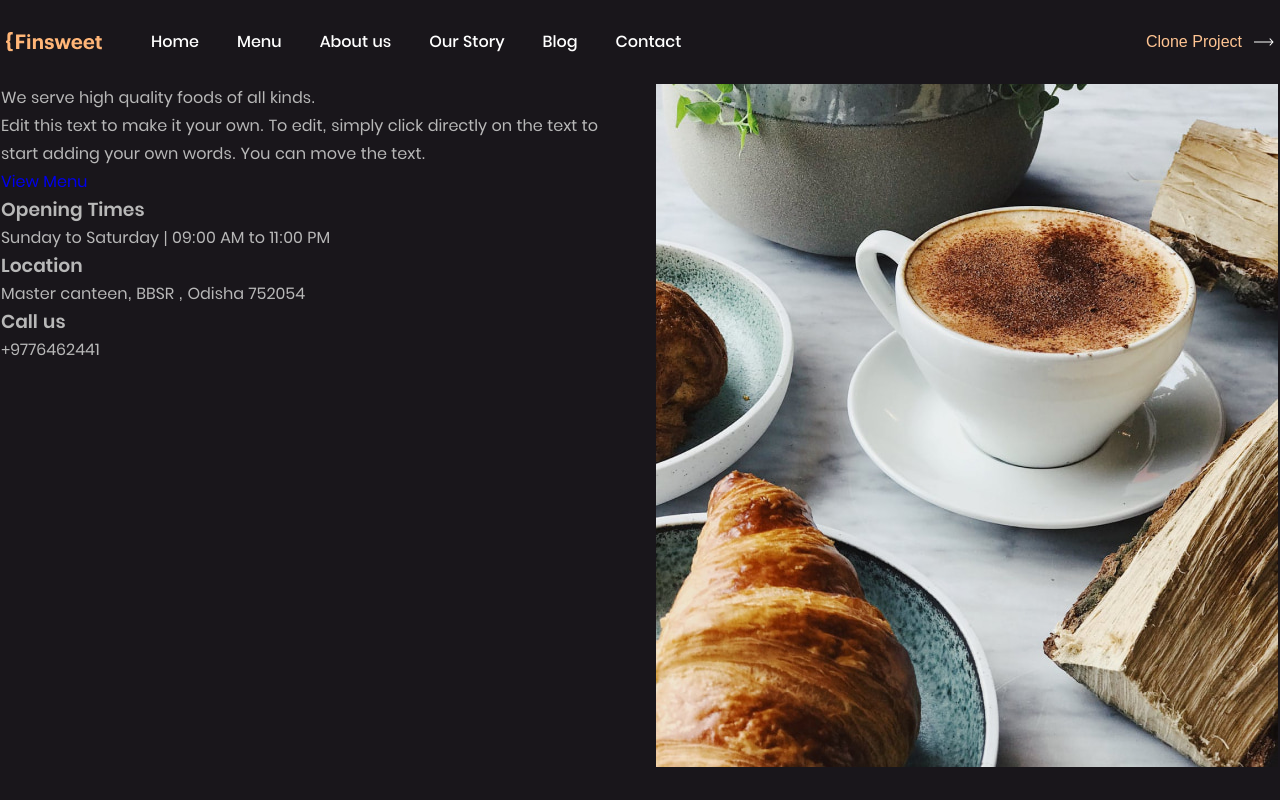
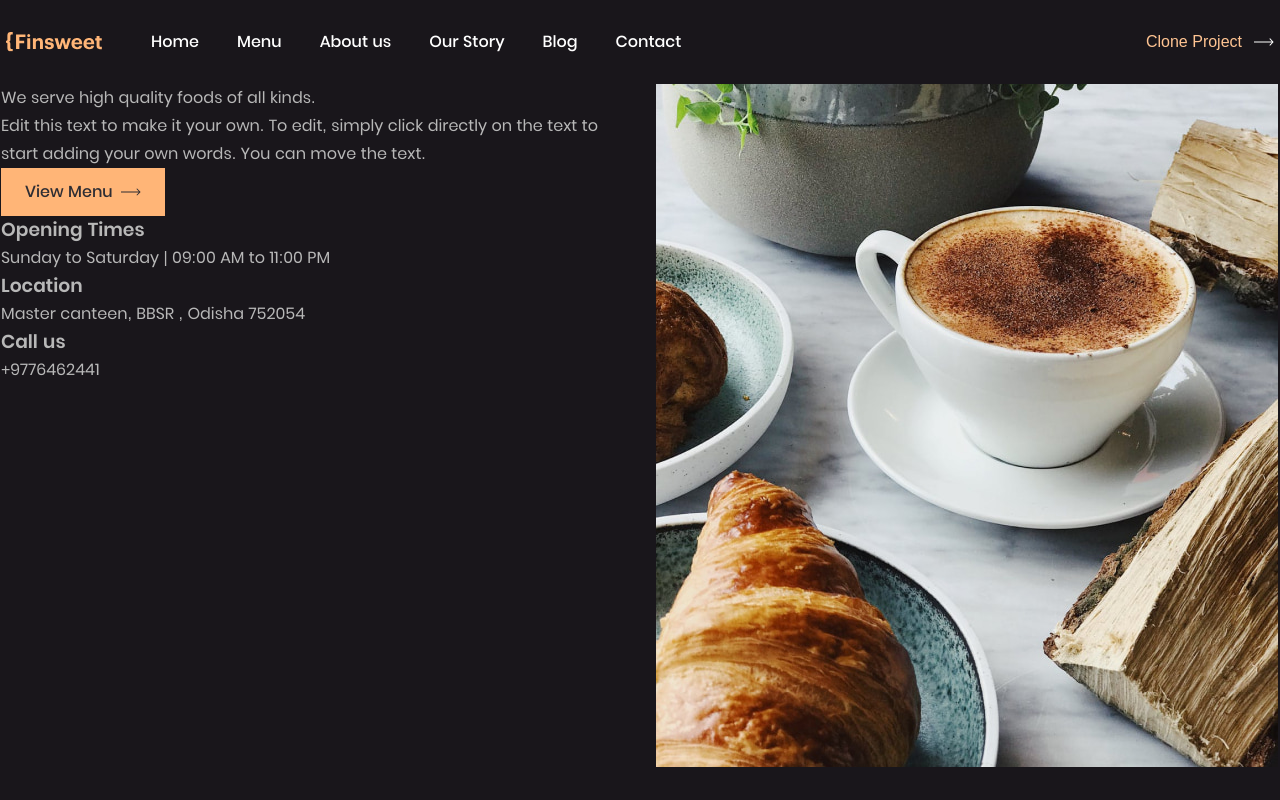
Before and after one commit to gr-sv/Finsweet, a React (Create React App) app: page / in a window 1280 px wide. Shown: the top 800 px of the page. Built offline with nearby package versions, Linux system fonts and the light colour scheme.

Commit message:
Add icon, styles for Link in homePage

```diff
--- a/src/Pages/HomePage/homePage.module.scss
+++ b/src/Pages/HomePage/homePage.module.scss
@@ -7,3 +7,24 @@
 	grid-template-columns: repeat(2, 1fr);
 	column-gap: 32px;
 }
+
+.promoLink {
+	display: inline-block;
+	padding: 12px 24px;
+	font-weight: 500;
+	font-size: 16px;
+	line-height: 24px;
+	color: var(--textDark);
+	background-color: var(--lightOrange);
+
+	&::after {
+		content: '';
+		background-image: url('../../../public/assests/icons/arrow-dark.svg');
+		background-position: center;
+		background-repeat: no-repeat;
+		background-size: 20px 10px;
+		margin-left: 8px;
+		padding-left: 20px;
+
+	}
+}
--- a/src/index.scss
+++ b/src/index.scss
@@ -5,6 +5,7 @@
 	--background-hover: rgba(255, 196, 146, 0.27);
 	--background-active: rgba(255, 196, 146, 0.17);
 	--text: #B8B8B8;
+	--textDark: #2E2D33;
 	--dustyBlue: #c4e4ea;
 	--white: #FFFFFF;
 	--text-highlighting: #FFC492;
```
Also changed, not shown: public/assests/icons/arrow-dark.svg (added).
